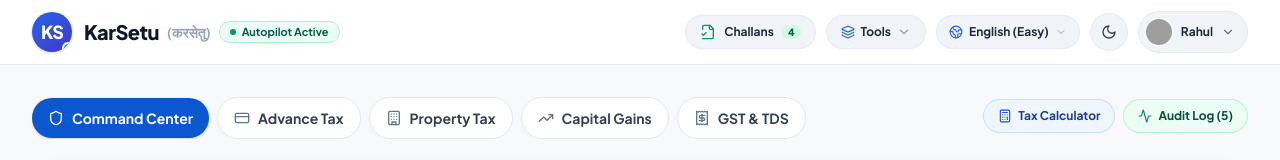
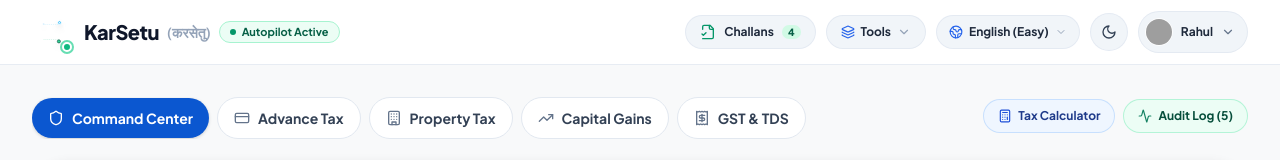
Before and after one commit to athuls-engineer/karsetu-tax-autopay, a React (Vite) app: page / in a window 1280 px wide. Shown: the top 160 px of the page. Built offline with nearby package versions, Linux system fonts and the light colour scheme; grey boxes are pictures that could not be loaded; a web font is replaced by a local one.

Commit message:
feat(branding): introduce bespoke KarSetu sovereign bridge logo and vector favicon

```diff
--- /dev/null
+++ b/src/components/common/KarSetuLogo.tsx
@@ -0,0 +1,169 @@
+import React from 'react';
+
+interface KarSetuLogoProps {
+  size?: number;
+  className?: string;
+  showBadge?: boolean;
+}
+
+export const KarSetuLogo: React.FC<KarSetuLogoProps> = ({
+  size = 40,
+  className = '',
+  showBadge = true,
+}) => {
+  return (
+    <div className={`relative inline-flex items-center justify-center shrink-0 ${className}`}>
+      <svg
+        width={size}
+        height={size}
+        viewBox="0 0 64 64"
+        fill="none"
+        xmlns="http://www.w3.org/2000/svg"
+        className="transform transition-transform hover:scale-105 duration-300 drop-shadow-md"
+      >
+        <defs>
+          {/* Sovereign Vault Gradient */}
+          <linearGradient id="ksBaseGrad" x1="0%" y1="0%" x2="100%" y2="100%">
+            <stop offset="0%" stopColor="#0B1938" />
+            <stop offset="50%" stopColor="#082154" />
+            <stop offset="100%" stopColor="#020B1E" />
+          </linearGradient>
+
+          {/* Core Setu Arch Gradient (Electric Blue -> Cyan -> Emerald) */}
+          <linearGradient id="ksBridgeGrad" x1="0%" y1="0%" x2="100%" y2="100%">
+            <stop offset="0%" stopColor="#2563EB" />
+            <stop offset="50%" stopColor="#06B6D4" />
+            <stop offset="100%" stopColor="#10B981" />
+          </linearGradient>
+
+          {/* Pillar Gradient (Sovereign Indigo) */}
+          <linearGradient id="ksPillarGrad" x1="0%" y1="0%" x2="0%" y2="100%">
+            <stop offset="0%" stopColor="#60A5FA" />
+            <stop offset="50%" stopColor="#3B82F6" />
+            <stop offset="100%" stopColor="#1D4ED8" />
+          </linearGradient>
+
+          {/* Deck Horizontal Ray Gradient */}
+          <linearGradient id="ksDeckGrad" x1="0%" y1="0%" x2="100%" y2="0%">
+            <stop offset="0%" stopColor="#38BDF8" stopOpacity="0.4" />
+            <stop offset="50%" stopColor="#34D399" />
+            <stop offset="100%" stopColor="#10B981" />
+          </linearGradient>
+
+          {/* Outer Border Rim */}
+          <linearGradient id="ksRimGrad" x1="0%" y1="0%" x2="100%" y2="100%">
+            <stop offset="0%" stopColor="rgba(255, 255, 255, 0.4)" />
+            <stop offset="50%" stopColor="rgba(59, 130, 246, 0.3)" />
+            <stop offset="100%" stopColor="rgba(16, 185, 129, 0.25)" />
+          </linearGradient>
+
+          {/* Glow Filter */}
+          <filter id="ksGlow" x="-20%" y="-20%" width="140%" height="140%">
+            <feGaussianBlur stdDeviation="1.5" result="blur" />
+            <feComposite in="SourceGraphic" in2="blur" operator="over" />
+          </filter>
+        </defs>
+
+        {/* 1. Base Squircle Vessel */}
+        <rect
+          x="2.5"
+          y="2.5"
+          width="59"
+          height="59"
+          rx="18"
+          fill="url(#ksBaseGrad)"
+          stroke="url(#ksRimGrad)"
+          strokeWidth="1.5"
+        />
+
+        {/* 2. Precision Architectural Grid & Radiance Lines */}
+        <path
+          d="M20 18 L46 44 M20 44 L46 18"
+          stroke="white"
+          strokeOpacity="0.04"
+          strokeWidth="1"
+          strokeDasharray="2 2"
+        />
+        <circle cx="32" cy="32" r="22" stroke="white" strokeOpacity="0.03" strokeWidth="1" />
+
+        {/* 3. The Left Anchor Pillar of the Setu (Vertical Mast of "K") */}
+        <rect
+          x="15"
+          y="15"
+          width="7"
+          height="34"
+          rx="3.5"
+          fill="url(#ksPillarGrad)"
+        />
+        {/* Pillar Highlight Bead */}
+        <circle cx="18.5" cy="19" r="1.5" fill="#E0F2FE" />
+
+        {/* 4. Suspension Cable Lines (Structural Bridge Geometry) */}
+        <line x1="18.5" y1="20" x2="43" y2="20" stroke="#38BDF8" strokeOpacity="0.25" strokeWidth="1" strokeDasharray="1.5 1.5" />
+        <line x1="18.5" y1="44" x2="43" y2="44" stroke="#10B981" strokeOpacity="0.25" strokeWidth="1" strokeDasharray="1.5 1.5" />
+
+        {/* 5. Upper Bridge Beam / Ascending "K" Arm (The Trajectory) */}
+        <path
+          d="M23 29.5 C25 29.5 28 27.5 32 23 L44 17"
+          stroke="url(#ksBridgeGrad)"
+          strokeWidth="5.5"
+          strokeLinecap="round"
+          strokeLinejoin="round"
+          filter="url(#ksGlow)"
+        />
+
+        {/* 6. Lower Bridge Arch / Anchoring "K" Leg (The Foundation) */}
+        <path
+          d="M23 34.5 C26 34.5 29 36.5 33 41 L43 47"
+          stroke="url(#ksBridgeGrad)"
+          strokeWidth="5.5"
+          strokeLinecap="round"
+          strokeLinejoin="round"
+          filter="url(#ksGlow)"
+        />
+
+        {/* 7. Central High-Speed Deck Span (The Citizen-Treasury Rail) */}
+        <path
+          d="M13 32 H49"
+          stroke="url(#ksDeckGrad)"
+          strokeWidth="2.5"
+          strokeLinecap="round"
+        />
+
+        {/* 8. Cryptographic Clearance Node (Golden Keystone) */}
+        <circle
+          cx="44"
+          cy="17"
+          r="3"
+          fill="#38BDF8"
+          stroke="#FFFFFF"
+          strokeWidth="1.5"
+        />
+        <circle
+          cx="44"
+          cy="17"
+          r="1.2"
+          fill="#FFFFFF"
+        />
+
+        {/* 9. Treasury Settlement Point (Emerald Terminal) */}
+        <circle
+          cx="43"
+          cy="47"
+          r="2.5"
+          fill="#34D399"
+          stroke="#064E3B"
+          strokeWidth="1"
+        />
+      </svg>
+
+      {/* 10. Live Sovereign Pulse Beacon (Outer Status Ring) */}
+      {showBadge && (
+        <span className="absolute -bottom-0.5 -right-0.5 flex h-3.5 w-3.5 items-center justify-center">
+          <span className="animate-ping absolute inline-flex h-full w-full rounded-full bg-emerald-400 opacity-75" />
+          <span className="relative inline-flex rounded-full h-2.5 w-2.5 bg-emerald-500 border-2 border-white dark:border-[#020B1E]" />
+        </span>
+      )}
+    </div>
+  );
+};
--- a/src/components/layout/Header.tsx
+++ b/src/components/layout/Header.tsx
@@ -18,6 +18,7 @@ import {
   Layers,
   CheckCircle2,
 } from 'lucide-react';
+import { KarSetuLogo } from '../common/KarSetuLogo';
 
 interface HeaderProps {
   user: UserProfile;
@@ -92,11 +93,9 @@ export const Header: React.FC<HeaderProps> = ({
     <header className="sticky top-0 z-40 bg-white/95 dark:bg-[#000000]/90 backdrop-blur-xl border-b border-slate-200/80 dark:border-white/[0.08] transition-colors duration-300 w-full max-w-full">
       <div className="max-w-7xl mx-auto px-3 sm:px-6 lg:px-8 h-16 sm:h-18 flex items-center justify-between gap-2 sm:gap-4 w-full">
         {/* Brand Logo & Status Pill */}
-        <div className="flex items-center gap-2 sm:gap-3 shrink-0">
-          <div className="w-8 h-8 sm:w-10 sm:h-10 rounded-2xl bg-gradient-to-br from-blue-600 to-indigo-700 text-white flex items-center justify-center shadow-m3-1 relative overflow-hidden shrink-0">
-            <span className="font-black text-sm sm:text-lg tracking-tighter">KS</span>
-            <div className="absolute -bottom-0.5 -right-0.5 w-2.5 h-2.5 sm:w-3 sm:h-3 bg-emerald-500 rounded-full border-2 border-white dark:border-black" />
-          </div>
+        <div className="flex items-center gap-2.5 sm:gap-3 shrink-0">
+          <KarSetuLogo size={34} className="sm:hidden" />
+          <KarSetuLogo size={40} className="hidden sm:inline-flex" />
 
           <div className="flex items-center gap-2">
             <span className="text-base sm:text-xl font-black tracking-tight text-slate-900 dark:text-white">
```
Also changed, not shown: index.html (+1 -1 lines), public/favicon.svg (added).
